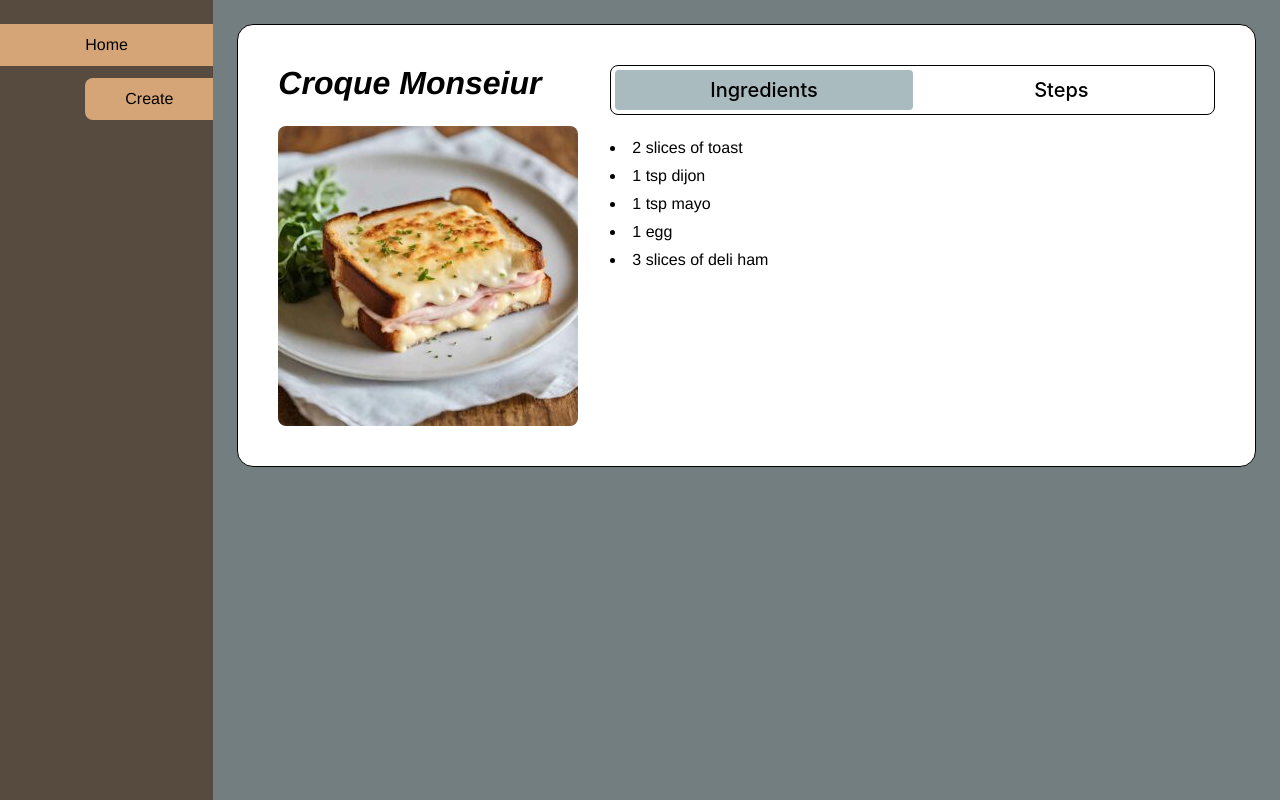
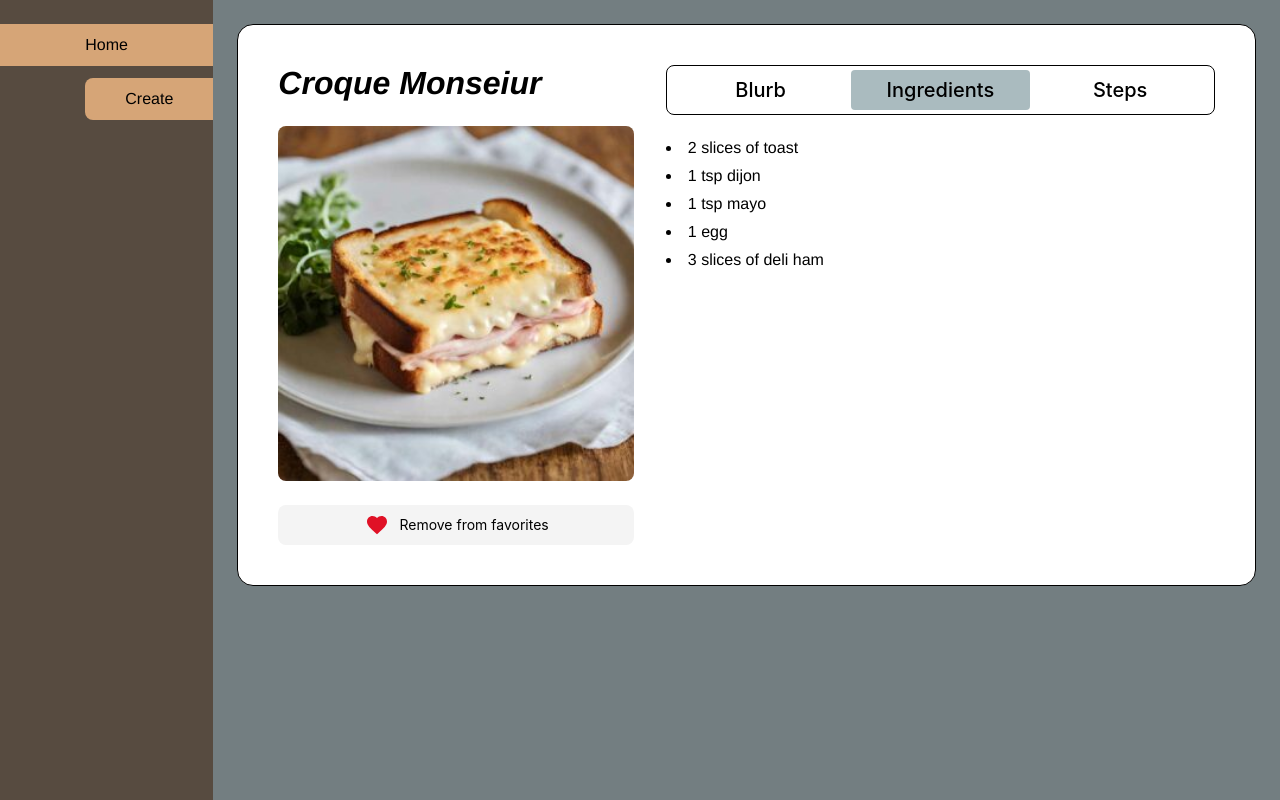
Before and after one commit to uphonia/recipe-application, a Next.js app: page /recipe/1 in a window 1280 px wide. Built offline with nearby package versions, Linux system fonts and the light colour scheme.

Commit message:
update Recipe component

```diff
--- a/src/Recipe/Recipe.tsx
+++ b/src/Recipe/Recipe.tsx
@@ -3,11 +3,25 @@ import React, { useState } from "react";
 import { recipeMock, SWITCHES } from "./recipe.consts";
 import { Wrapper, Card, Section, Title, Image, Content } from "./recipe.styles";
 import { SwitchSelector } from "../common/components/SwitchSelector/SwitchSelector";
+import { FavoritedIcon } from "../common/components/FavoritedIcon/FavoritedIcon";
+import { Typography } from "../common/components/Typography/Typography";
+import { Button } from "../common/components/Button/Button";
 
 export const Recipe = () => {
   const [active, setActive] = useState<string | null>(SWITCHES.INGREDIENTS);
-  const content =
-    active === SWITCHES.STEPS ? recipeMock.steps : recipeMock.ingredients;
+  const getContent = () => {
+    switch (active) {
+      case SWITCHES.BLURB:
+        return recipeMock.blurb;
+      case SWITCHES.INGREDIENTS:
+        return recipeMock.ingredients;
+      case SWITCHES.STEPS:
+        return recipeMock.steps;
+      default:
+        return recipeMock.blurb;
+    }
+  };
+  const subActionText = `${recipeMock.isFavorited ? "Remove from " : "Add to "} favorites`;
 
   return (
     <Wrapper>
@@ -15,6 +29,13 @@ export const Recipe = () => {
         <Section>
           <Title>{recipeMock.name}</Title>
           <Image src={recipeMock.image} />
+          <Button fluid variant="secondary">
+            <FavoritedIcon
+              isFavorite={recipeMock.isFavorited}
+              onClick={() => {}}
+            />
+            <Typography variant="body2">{subActionText}</Typography>
+          </Button>
         </Section>
         <Section>
           <SwitchSelector
@@ -22,7 +43,7 @@ export const Recipe = () => {
             onSelect={setActive}
             switches={Object.values(SWITCHES)}
           />
-          <Content dangerouslySetInnerHTML={{ __html: content }} />
+          <Content dangerouslySetInnerHTML={{ __html: getContent() }} />
         </Section>
       </Card>
     </Wrapper>
--- a/src/Recipe/recipe.consts.ts
+++ b/src/Recipe/recipe.consts.ts
@@ -4,6 +4,7 @@ export const recipeMock = {
   image: "/assets/images/croquemonsieur.jpg",
   ingredients:
     "<ul><li>2 slices of toast</li><li>1 tsp dijon</li><li>1 tsp mayo</li><li>1 egg</li><li>3 slices of deli ham</li></ul>",
+  isFavorited: true,
   name: "Croque Monseiur",
   servings: "1",
   steps:
@@ -11,6 +12,7 @@ export const recipeMock = {
 };
 
 export const SWITCHES = {
+  BLURB: "Blurb",
   INGREDIENTS: "Ingredients",
   STEPS: "Steps",
 };
--- a/src/Recipe/recipe.styles.ts
+++ b/src/Recipe/recipe.styles.ts
@@ -9,7 +9,7 @@ export const Card = styled.div`
   border: 1px solid black;
   border-radius: 16px;
   display: grid;
-  grid-template-columns: 1fr 2fr;
+  grid-template-columns: 1fr 1.5fr;
   height: 100%;
   padding: 24px;
   width: 100%;
```
